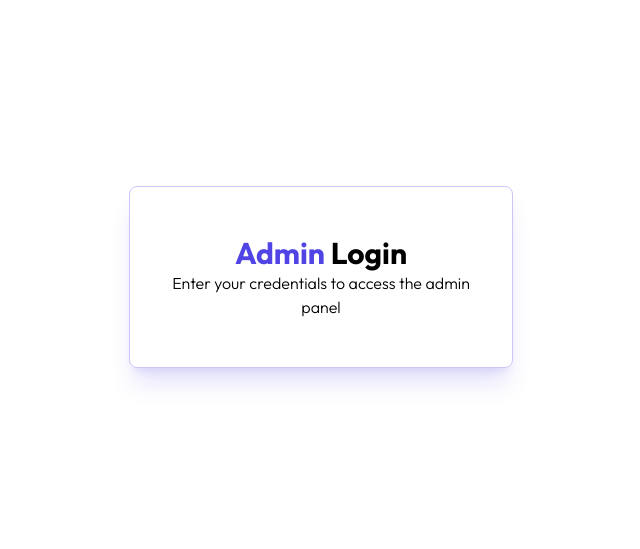
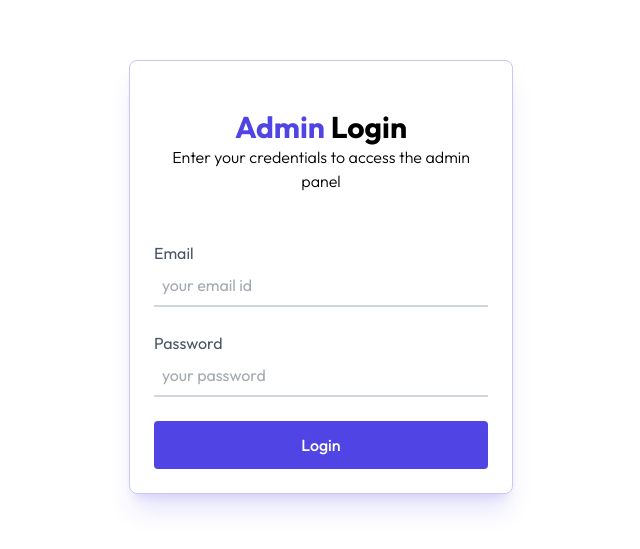
Before and after one commit to mannu-phaver/QuickBlog, a React app: page /admin in a window 1280 px wide. Shown: the part 123-672 px from the top of the page, without its empty margins (319-959 px from the left). Built offline with nearby package versions, Linux system fonts and the light colour scheme; the HTML template or start-up script is replaced by a standard one.

Commit message:
Enter Email and Password Added to admin page

```diff
--- a/src/Components/admin/Login.jsx
+++ b/src/Components/admin/Login.jsx
@@ -1,6 +1,9 @@
 import React from 'react'
 
 const Login = () => {
+  const handleSubmit={
+
+  }
   return (
       <div className='flex items-center justify-center h-screen'>
       <div className='w-full max-w-sm p-6 max-md:m-6 border border-primary/30 shadow-xl shadow-primary/15 rounded-lg'>
@@ -11,6 +14,21 @@
             </h1>
             <p className='font-light'>Enter your credentials to access the admin panel</p>
           </div>
+          <form onSubmit={handleSubmit} className='mt-6 w-full sm:max-w-md text-gray-600'>
+          <div className='flex flex-col'>
+          <label> Email </label>
+          <input type="email" required placeholder='your email id'
+          className='border-b-2 border-gray-300 p-2 outline-none mb-6'/>
+          </div>
+          <div className='flex flex-col'>
+          <label> Password </label>
+          <input type="password" required placeholder='your password'
+          className='border-b-2 border-gray-300 p-2 outline-none mb-6'/>
+          </div>
+          <button type="submit" className='w-full py-3 font-medium bg-primary
+          text-white rounded cursor-pointer hover:bg-primary/90
+          transition-all'> Login </button>
+          </form>
         </div>
       </div>
     </div>
```
